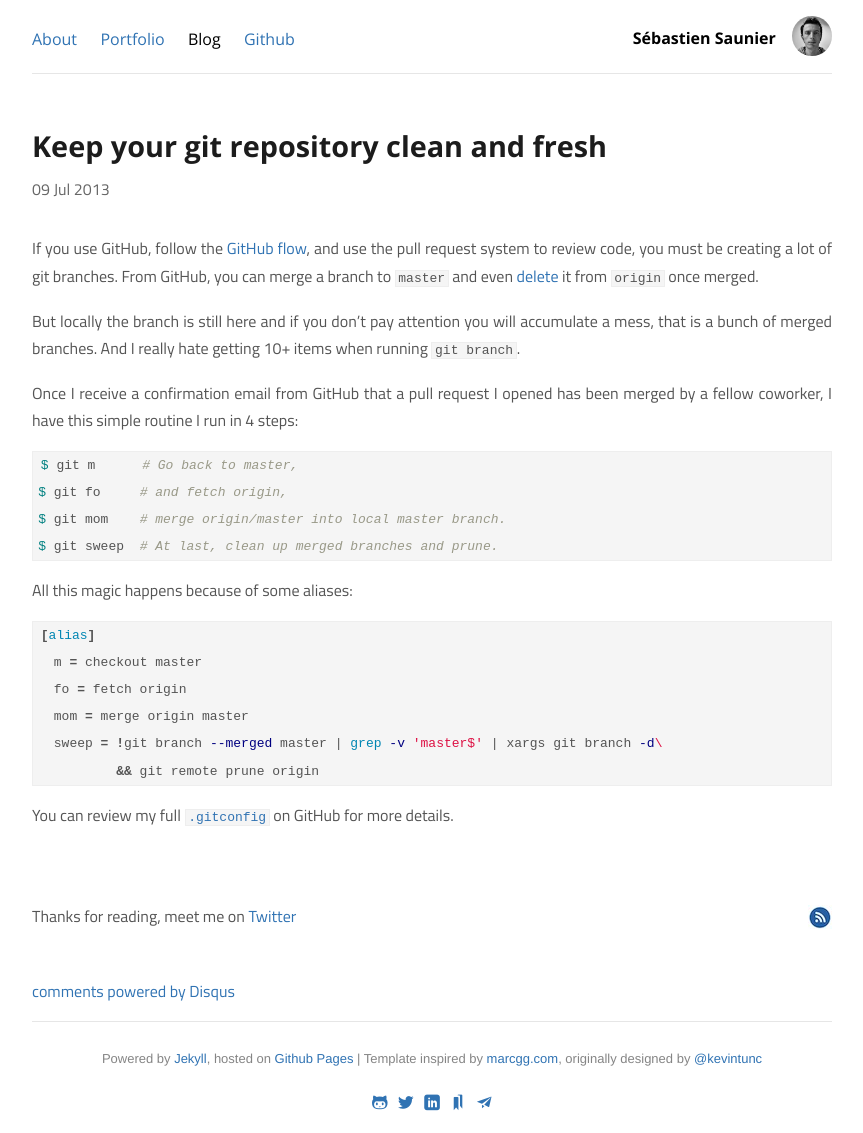
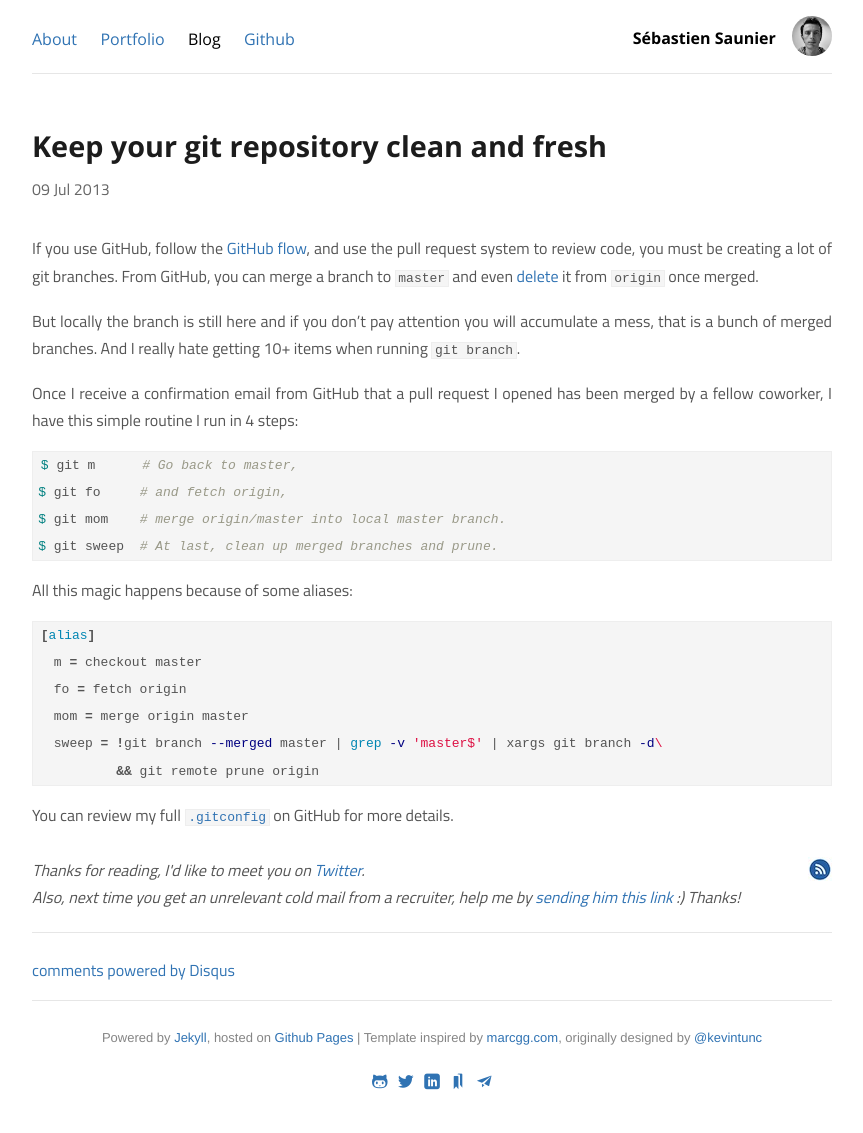
Before and after one commit to ssaunier/ssaunier.github.io, a Jekyll site: the page built from _posts/2013-07-09-keep-your-git-repository-clean-and-fresh.markdown, in a window 1280 px wide. Shown: the whole page, without its empty margins (208-1071 px from the left). Built offline with Jekyll 4.4.1, drawn with Linux system fonts in a browser that asks for light colours; comment, search, counter and statistics services are not loaded; after the commit the page ends 1111 px from its top, so only the background shows below that.

Commit message:
Advertise Github Profile for Recruiters in post footer

```diff
--- a/_layouts/post.html
+++ b/_layouts/post.html
@@ -24,14 +24,14 @@ layout: default
 </article>
 
 <section class="post-footer">
-  Thanks for reading, meet me on <a href="https://twitter.com/ssaunier">Twitter</a>
+  <a href="/feed.xml" class="pull-right">
+    <img src="/images/rss.jpg" alt="RSS" />
+  </a>
+  Thanks for reading, I'd like to meet you on <a href="https://twitter.com/ssaunier">Twitter</a>. <br />
+  Also, next time you get an unrelevant cold mail from a recruiter, help me by <a href="http://githubprofilesforrecruiters.launchrock.com/">sending him this link</a> :) Thanks!
 </section>
 
-<div class="pull-right">
-  <a href="/feed.xml"><img src="/images/rss.jpg" alt="RSS" style="margin-top: 3.6em"/></a>
-</div>
-
-<div class="clear"></div>
+<div class="separator"></div>
 
 <section class="comments">
   <div id="disqus_thread"></div>
--- a/css/site.css
+++ b/css/site.css
@@ -301,9 +301,9 @@ blockquote {
 }
 
 .post-footer {
-  margin: 3em 0;
-  padding-top: 0.5em;
-  float: left;
+  margin-top: 1.6em;
+  margin-bottom: 0.3em;
+  font-style: italic;
 }
 
 img.inline.pull-right {
```
